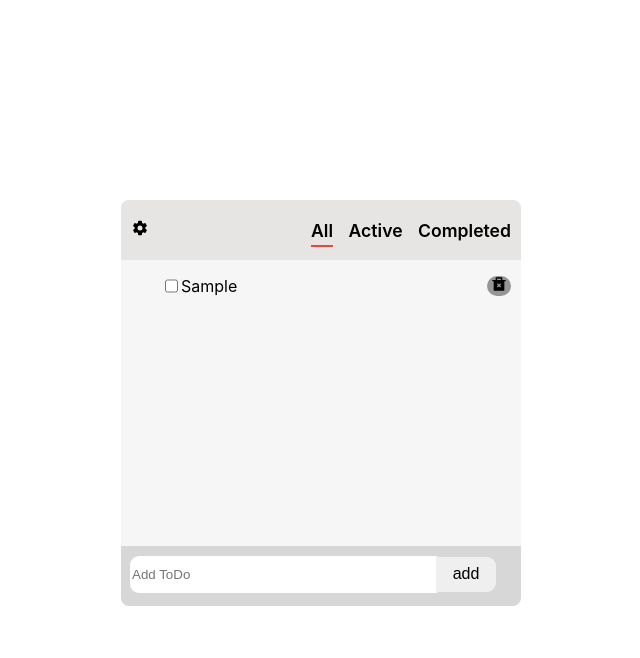
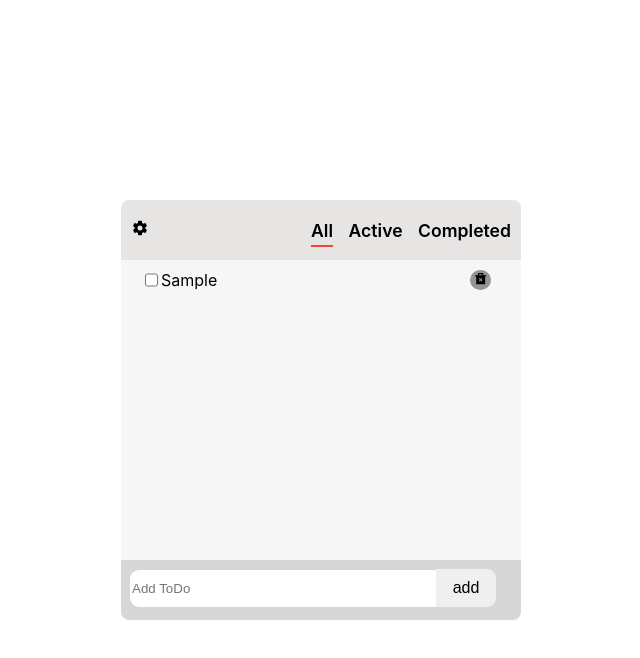
Before and after one commit to heywon0909/todo-react, a React (Create React App) app: page / in a window 1280 px wide. Both pictures are taken after typing "Sample" into the empty fields and a click on the button "add". Shown: the top 658 px of the page, without its empty margins (319-959 px from the left). Built offline with nearby package versions, Linux system fonts and the light colour scheme.

Commit message:
props로 darkMode 내려주기

```diff
--- a/src/App.css
+++ b/src/App.css
@@ -14,3 +14,11 @@
     border-radius: 9px;
     /* border: 1px solid #6e6c6c; */
 }
+.outContainer{
+    width: 100%;
+    height: 100vh;
+    background-color: #fff;
+}
+.outContainer.dark{
+     background-color: #424242;
+}
--- a/src/App.js
+++ b/src/App.js
@@ -1,11 +1,13 @@
+import { useState } from 'react';
 import './App.css';
 import TodoContainer from './TodoContainer';
 
 function App() {
+  const [darkMode, setDarkMode] = useState(false);
   return (
-    <>
-      <TodoContainer/>
-    </>
+    <div className={!darkMode ? 'outContainer' : 'outContainer dark'}>
+      <TodoContainer darkMode={darkMode} setDarkMode={setDarkMode} />
+    </div>
   );
 }
 
--- a/src/TodoContainer.jsx
+++ b/src/TodoContainer.jsx
@@ -4,23 +4,24 @@ import TodoList from './components/TodoList';
 import TodoCreate from './components/TodoCreate';
 import todoReducer from './reducer/todo-reducer';
 
-export default function TodoContainer() {
+export default function TodoContainer({darkMode,setDarkMode}) {
     const [selectedType, setSelectedType] = useState('All');
+
     const handleType = (e) => { setSelectedType(e.target.innerText) };
      const initialTodo = [];
     const [todoList, dispatch] = useReducer(todoReducer, initialTodo);
 
 
     const handleAdd = useCallback(value => {
-        console.log('value', value);
-        let todo = { type: 'All', title: value };
+        let todo = { type: 'Active', title: value };
         dispatch({ type: 'added', todo })
     }, []);
     const handleUpdated = useCallback((value) => {
         let todo = { type: 'Completed', title: value };
         dispatch({ type: 'updated', todo });
     }, []);
-    const handleDeleted = useCallback((todo) => {
+    const handleDeleted = useCallback((value) => {
+        let todo = {type:'deleted',title:value}
         dispatch({ type: 'deleted', todo });
     }, []);
 
@@ -31,9 +32,9 @@ export default function TodoContainer() {
 
     return (
         <div className='todo-box'>
-            <Header selectedType={selectedType} onClick={handleType} />
-            <TodoList selectedType={selectedType} onUpdate={handleUpdated} onDelete={handleDeleted} todoList={todoList}  />
-            <TodoCreate onAdd={handleAdd}/>
+            <Header selectedType={selectedType} onClick={handleType} darkMode={darkMode} setMode={setDarkMode}  />
+            <TodoList selectedType={selectedType} onUpdate={handleUpdated} onDelete={handleDeleted} todoList={todoList} darkMode={darkMode} />
+            <TodoCreate onAdd={handleAdd} darkMode={darkMode} />
         </div>
     );
 }
--- a/src/components/Header.jsx
+++ b/src/components/Header.jsx
@@ -3,14 +3,21 @@ import styles from '../css/header.module.css'
 import {IoSettingsSharp} from 'react-icons/io5'
 
 
- function Header({ selectedType, onClick }){
+ function Header({selectedType, onClick,darkMode,setMode}){
 
-    const [typeList] = useState(['All', 'Active', 'Completed'])
+     const [typeList] = useState(['All', 'Active', 'Completed'])
+     const handleMode = () => {
+         setMode(prev => !prev);
+         if (darkMode) {
 
-    return (
-        <div className={styles.header}>
-            <div className={styles.settingBtn}>
-                <IoSettingsSharp />
+         }
+     }
+
+     return (
+
+         <div className={!darkMode ? `${styles.header}` : `${styles.header} ${styles.dark}`} >
+            <div className={styles.settingBtn} onClick={handleMode}>
+                <IoSettingsSharp color={!darkMode ? '#000':'#fff'}/>
             </div>
             <div className={styles.todoType}>
                 {typeList.map((type) => (
--- a/src/components/TodoCreate.jsx
+++ b/src/components/TodoCreate.jsx
@@ -1,11 +1,11 @@
 import React, { useState } from 'react';
 import styles from '../css/todoCreate.module.css';
 
-export default function TodoCreate({onAdd}) {
+export default function TodoCreate({onAdd,darkMode}) {
 
     const [text, setText] = useState('');
     return (
-        <div className={styles.container}>
+        <div className={!darkMode ? `${styles.container}` : `${styles.container} ${styles.dark}`}>
             <input type="text" placeholder='Add ToDo' onChange={(e) =>setText(e.target.value)} value={text} />
             <button className={styles.addBtn} onClick={() => {
                 onAdd(text);
--- a/src/components/TodoList.jsx
+++ b/src/components/TodoList.jsx
@@ -2,36 +2,52 @@ import React,{useState} from 'react';
 import styles from '../css/todoList.module.css'
 import {RiDeleteBin2Fill} from 'react-icons/ri'
 
-export default function TodoList({todoList, selectedType,onUpdate }) {
-    console.log('todoList', todoList);
-    // const [todoList, setTodoList] = useState([]);
+export default function TodoList({todoList, selectedType,onUpdate,onDelete,darkMode}) {
     const [checked, setChecked] = useState(false);
 
-    const handleChecked = (todo) => {
-        console.log('todo', todo);
-        onUpdate(todo);
+    const handleChecked = (e) => {
+        let value = e.target.parentElement.innerText;
+        e.target.parentElement.classList.add(styles.checked)
+        onUpdate(value);
         setChecked(prev => !prev);
+    }
+    const handleDelete = (e) => {
+        let value = e.currentTarget.parentElement.innerText;
+        onDelete(value);
     }
 
     return (
-        <div className={styles.container}>
+        <div className={!darkMode ? `${styles.container}` :`${styles.container} ${styles.dark}`}>
             <ul>
                 {
                     // eslint-disable-next-line array-callback-return
                     todoList.map((todo) => {
-                        if (todo.type === selectedType) {
-                            return (
-                                <li key={todo.title}>
-                                    <div className={styles.todoItem}>
-                                            <input type='checkbox' value={checked} onChange={handleChecked} />
-                                        {todo.title}
-                                        <div className={styles.deleteBtn}>
-                                            <RiDeleteBin2Fill className={styles.icon} />
+                        if (selectedType === 'All') {
+                                return (
+                                    <li key={todo.title}>
+                                        <div className={todo.type !=='Completed'? `${styles.todoItem}` : `${styles.todoItem} ${styles.checked}`}>
+                                            <input type='checkbox' value={todo.type === 'Completed' ? true : checked} onChange={handleChecked} disabled={todo.type === 'Completed' ? true : false} />
+                                            {todo.title}
+                                            <button className={styles.deleteBtn} onClick={handleDelete}>
+                                                <RiDeleteBin2Fill className={styles.icon}/>
+                                            </button>
                                         </div>
-                                    </div>
-                                </li>
-                            )
-
+                                    </li>
+                                )
+                        } else {
+                            if (selectedType === todo.type) {
+                             return (
+                                    <li key={todo.title}>
+                                        <div className={todo.type !=='Completed'? `${styles.todoItem}` : `${styles.todoItem} ${styles.checked}`}>
+                                                <input type='checkbox' value={todo.type==='Completed'? true : checked} onChange={handleChecked} disabled={todo.type === 'Completed' ? true : false} />
+                                            {todo.title}
+                                            <button className={styles.deleteBtn} onClick={handleDelete}>
+                                                <RiDeleteBin2Fill className={styles.icon}/>
+                                            </button>
+                                        </div>
+                                    </li>
+                                )
+                            }
                         }
 
                     })
--- a/src/css/header.module.css
+++ b/src/css/header.module.css
@@ -4,6 +4,15 @@
    border-top-right-radius: 8px;
    display:flex;
    height: 60px;
+   margin-bottom: -16px;
+}
+.dark{
+ background-color: #161616;
+ border-top-left-radius: 8px;
+border-top-right-radius: 8px;
+   display:flex;
+   height: 60px;
+   margin-bottom: -16px;
 }
 .settingBtn{
     width:20px;
@@ -24,6 +33,16 @@
     margin-bottom: -7px;
     cursor: pointer;
 }
+.dark .todoType div{
+    font-size: 1.1rem;
+    font-weight: 600;
+    margin-bottom: -7px;
+    cursor: pointer;
+    color:#fff;
+}
 .on{
   border-bottom: 2px solid #f44336;
 }
+.dark .on{
+    border-bottom: 2px solid #ffb4af;
+}
--- a/src/css/todoCreate.module.css
+++ b/src/css/todoCreate.module.css
@@ -5,17 +5,38 @@
     border-bottom-left-radius: 8px;
     border-bottom-right-radius: 8px;
 }
+.dark{
+    width: 100%;
+    height: 60px;
+    background-color: #161616;
+    border-bottom-left-radius: 8px;
+    border-bottom-right-radius: 8px;
+}
+.dark input {
+    width: 310px;
+    border: none;
+    height: 35px;
+    margin: 10px 9px;
+    border-radius: 9px;
+    outline: none;
+    border-top-right-radius: 0;
+    border-bottom-right-radius: 0;
+
+}
 .container input {
     width: 310px;
     border: none;
     height: 35px;
     margin: 10px 9px;
     border-radius: 9px;
+    outline: none;
+    border-top-right-radius: 0;
+    border-bottom-right-radius: 0;
 }
 .addBtn{
     border:none;
     width: 60px;
-    height: 35px;
+    height: 38px;
     font-size: 1rem;
     margin-left: -17px;
     border-top-right-radius: 9px;
--- a/src/css/todoList.module.css
+++ b/src/css/todoList.module.css
@@ -1,8 +1,16 @@
 ul{
     list-style: none;
+    padding:10px 20px;
 }
 .container{
-    height: 270px;
+    height: 300px;
+}
+.dark{
+    height: 300px;
+    background-color:#262424;
+}
+.dark li {
+    color:#fff;
 }
 .todoItem{
     display:flex;
@@ -13,6 +21,7 @@ ul{
     padding: 0px 4px;
     background-color: #959595;
     border-radius: 11px;
+    border:none;
 }
 .deleteBtn:hover .icon{
     animation: rotate_image 2s linear;
@@ -23,3 +32,6 @@ ul{
         transform: rotate(45deg);
     }
 }
+.checked{
+    text-decoration: line-through;
+}
--- a/src/reducer/todo-reducer.js
+++ b/src/reducer/todo-reducer.js
@@ -2,21 +2,27 @@ export default function todoReducer(todos, action) {
     switch (action.type) {
 
         case 'added': {
-         const { todo } = action;
-        let arr = [...todos, todo];
+            const { todo } = action;
+            let arr = [...todos, todo];
             let recent = JSON.stringify(arr);
             localStorage.setItem('todoList', recent);
             return arr;
+        }
+        case 'deleted':{
+            const { todo } = action;
+            let arr = todos.filter(item => item.title !== todo.title);
+            localStorage.todoList = JSON.stringify(arr);
+            return arr;
             }
-        case 'deleted':
-            // todoList에서 삭제
-            // localStorage에 넣기
-            // console.log('todo', todo);
-            break;
         case 'updated': {
              const { todo } = action;
-            console.log('todo', todo, todos);
-            return todos;
+             let arr =todos.map(item => {
+                if (item.title === todo.title) {
+                    return {...item,...todo}
+                }else return {...item}
+             })
+            localStorage.todoList = JSON.stringify(arr);
+            return arr;
         }
         case 'created':
 
```
